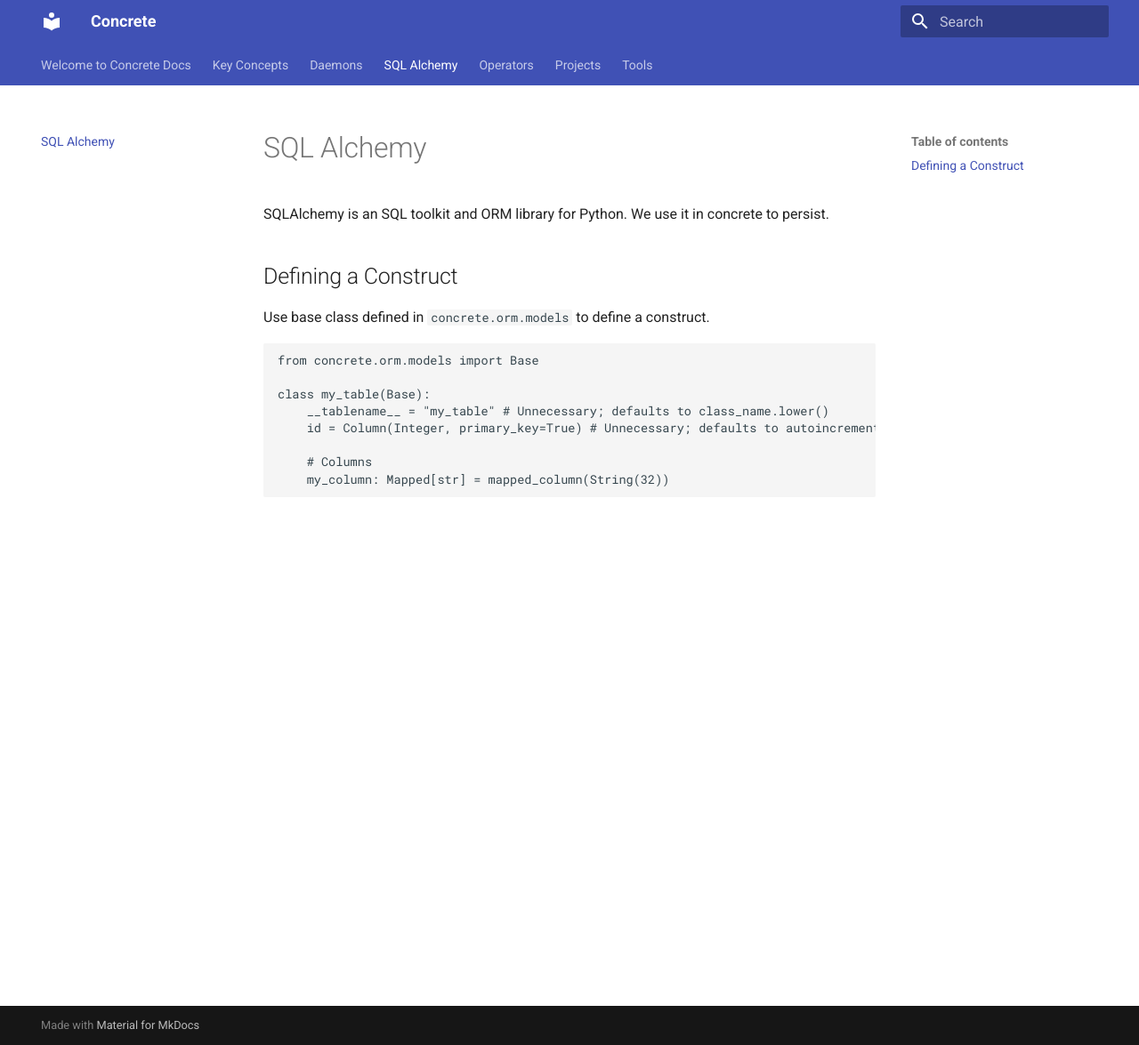
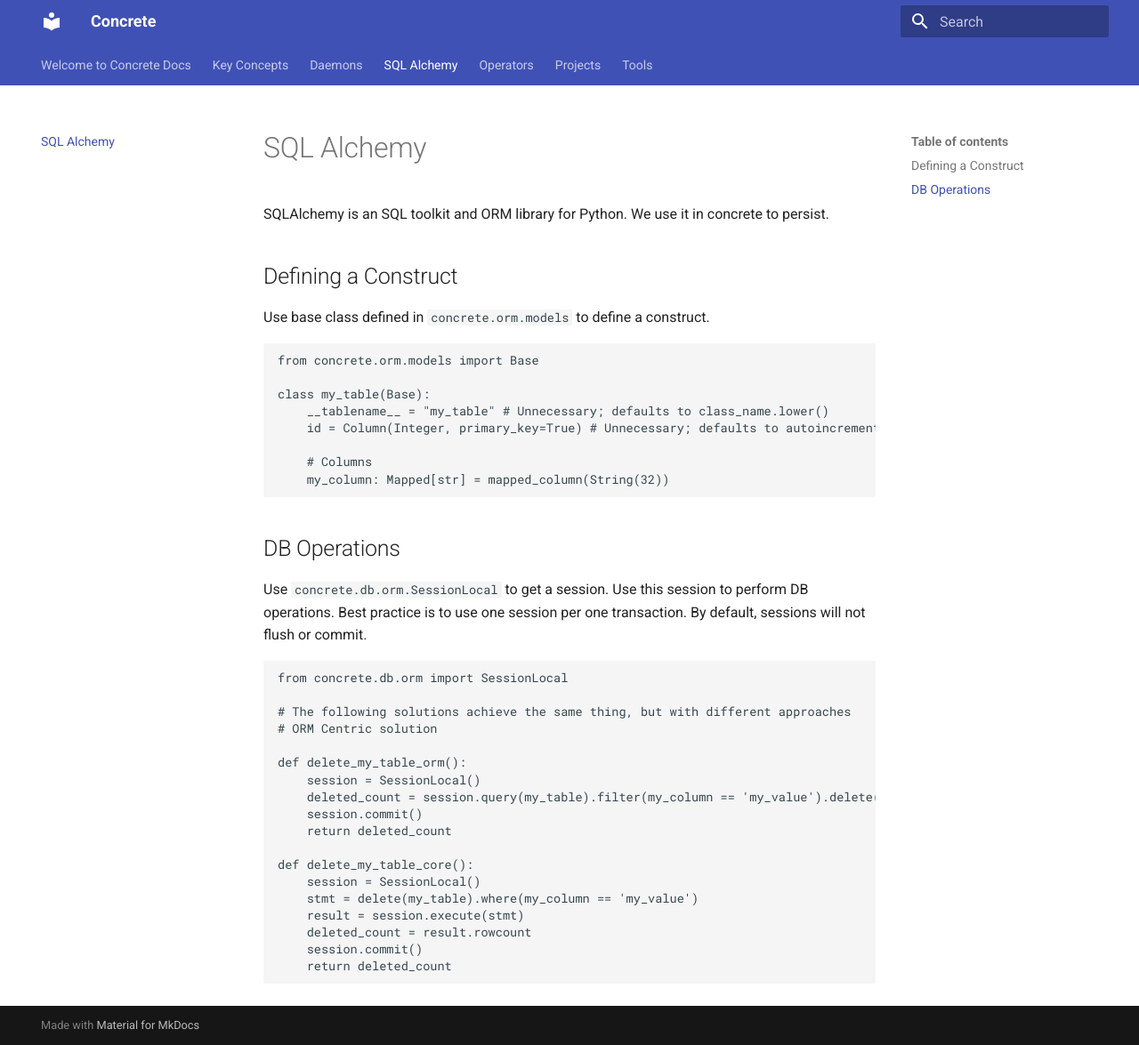
Before and after one commit to abstractoperators/concrete, an MkDocs documentation site: the page built from webapp/docs/docs/developer-guide.md, in a window 1280 px wide and 1175 px high. Shown: the whole window at 89% size. Built offline with MkDocs 1.6.1 and Material for MkDocs 9.7.7, drawn with Linux system fonts in a browser that asks for light colours.

Commit message:
Add documentation on how to perform operations on orm constructs

````diff
--- a/webapp/docs/docs/developer-guide.md
+++ b/webapp/docs/docs/developer-guide.md
@@ -15,3 +15,28 @@
     # Columns
     my_column: Mapped[str] = mapped_column(String(32))
 ```
+
+## DB Operations
+Use `concrete.db.orm.SessionLocal` to get a session.
+Use this session to perform DB operations. Best practice is to use one session per one transaction. By default, sessions will not flush or commit.
+
+```python
+from concrete.db.orm import SessionLocal
+
+# The following solutions achieve the same thing, but with different approaches
+# ORM Centric solution
+
+def delete_my_table_orm():
+    session = SessionLocal()
+    deleted_count = session.query(my_table).filter(my_column == 'my_value').delete()
+    session.commit()
+    return deleted_count
+
+def delete_my_table_core():
+    session = SessionLocal()
+    stmt = delete(my_table).where(my_column == 'my_value')
+    result = session.execute(stmt)
+    deleted_count = result.rowcount
+    session.commit()
+    return deleted_count
+```
````
